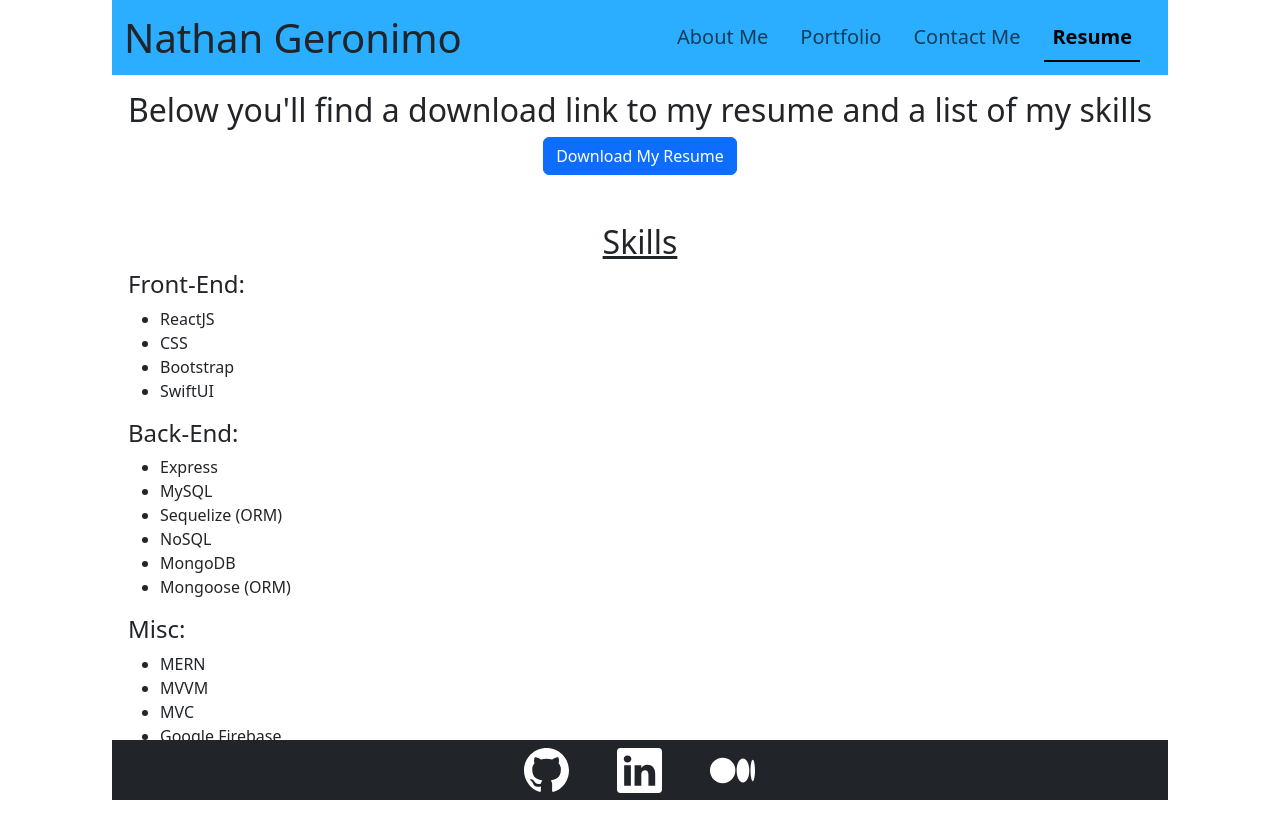
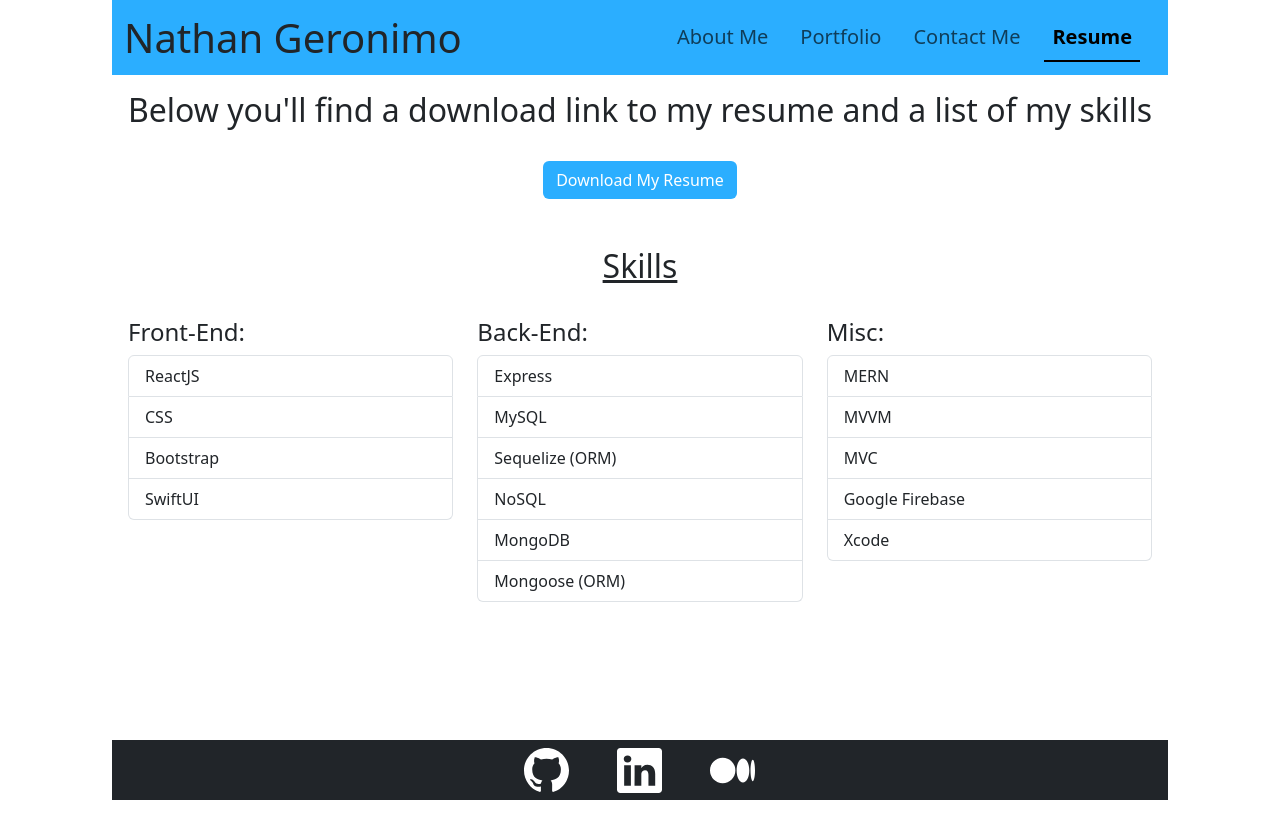
Before and after one commit to nathangero/portfolio-react, a React (Vite) app: page /resume in a window 1280 px wide. Shown: the top 838 px of the page. After the commit the page ends 816 px from the top, so only its background shows below. Built offline with nearby package versions, Linux system fonts and the light colour scheme.

Commit message:
implement showing skills from arrays and putting them in columns

```diff
--- a/src/pages/ResumePage.jsx
+++ b/src/pages/ResumePage.jsx
@@ -1,7 +1,13 @@
-
+// import { useMediaQuery } from 'react-responsive'
 
 export default function ResumePage() {
 
+    const styles = {
+        button: {
+            "backgroundColor": "#2baeff",
+            "color": "white"
+        }
+    }
 
     const skills = {
         frontend: [
@@ -29,13 +35,13 @@ export default function ResumePage() {
 
 
     const frontendItems = skills.frontend.map((skill, index) => {
-        return <li key={index}>{skill}</li>
+        return <li key={index} className="list-group-item">{skill}</li>
     })
     const backendItems = skills.backend.map((skill, index) => {
-        return <li key={index}>{skill}</li>
+        return <li key={index} className="list-group-item">{skill}</li>
     })
     const miscItems = skills.misc.map((skill, index) => {
-        return <li key={index}>{skill}</li>
+        return <li key={index} className="list-group-item">{skill}</li>
     })
 
 
@@ -54,31 +60,42 @@ export default function ResumePage() {
 
     return (
         <section className="m-3">
-            <h2>Below you&apos;ll find a download link to my resume and a list of my skills</h2>
+            <h2 className='text-center'>Below you&apos;ll find a download link to my resume and a list of my skills</h2>
+            <br/>
             <div className="text-center">
-                <button className="btn btn-primary" type="button" onClick={onClickDownloadResume}>Download My Resume</button>
+                <button className="btn" style={styles.button} type="button" onClick={onClickDownloadResume}>Download My Resume</button>
             </div>
 
-            <br /><br />
+            <br/><br/>
 
             <div className="text-center">
                 <h3 className="text-decoration-underline fs-2">Skills</h3>
             </div>
 
+            <br/>
+
+            <div className='row'>
+                <div className='col-sm'>
                     <h4>Front-End:</h4>
-            <ul>
+                    <ul className="list-group mb-3">
                         {frontendItems}
                     </ul>
+                </div>
 
+                <div className='col-sm'>
                     <h4>Back-End:</h4>
-            <ul>
+                    <ul className="list-group mb-3">
                         {backendItems}
                     </ul>
+                </div>
 
+                <div className='col-sm'>
                     <h4>Misc:</h4>
-            <ul>
+                    <ul className="list-group">
                         {miscItems}
                     </ul>
+                </div>
+            </div>
         </section>
     )
 }
```
Lines whose indentation alone changed are shown as unchanged.
